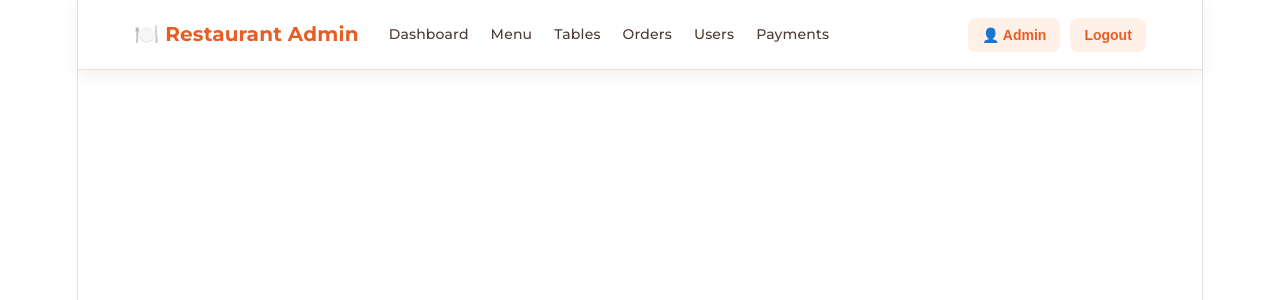
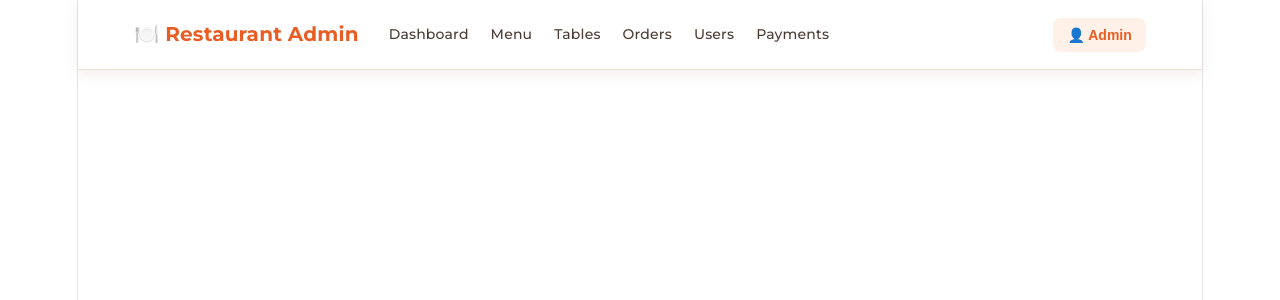
Before and after one commit to girish200097/restaurant-management-system, a React (Vite) app in the folder frontend/: page /admin in a window 1280 px wide. Shown: the top 300 px of the page. Built offline with nearby package versions, Linux system fonts and the light colour scheme.

Commit message:
Remove admin password login

```diff
--- a/frontend/src/pages/admin/AdminNavbar.jsx
+++ b/frontend/src/pages/admin/AdminNavbar.jsx
@@ -3,11 +3,6 @@ import "./AdminNavbar.css";
 
 function AdminNavbar() {
     const navigate = useNavigate();
-
-    const handleLogout = () => {
-        localStorage.removeItem("adminToken");
-        navigate("/admin/login");
-    };
 
     return (
         <nav className="admin-navbar">
@@ -52,12 +47,6 @@ function AdminNavbar() {
                     👤 Admin
                 </button>
 
-                <button
-                    onClick={handleLogout}
-                >
-                    Logout
-                </button>
-
             </div>
 
         </nav>
```
